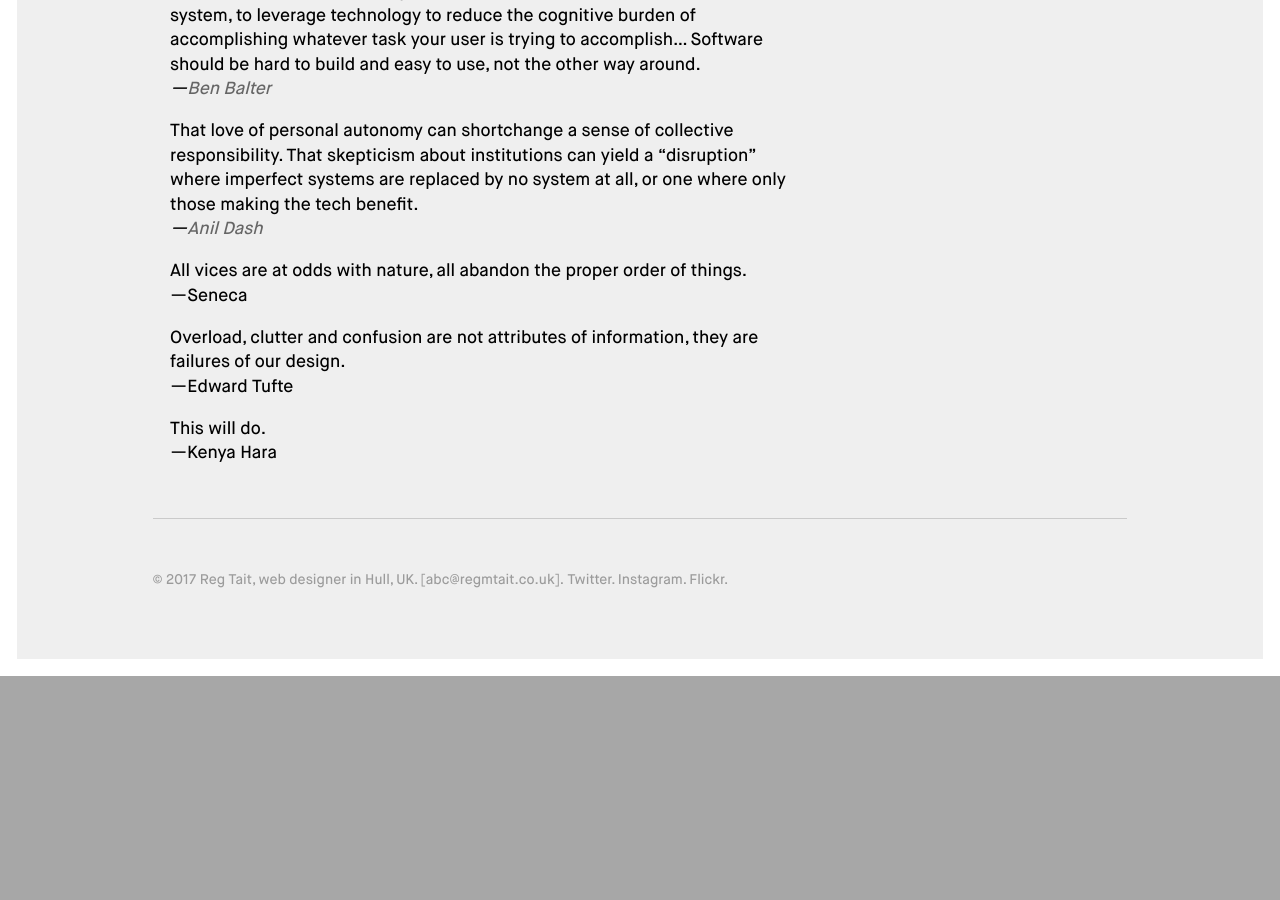
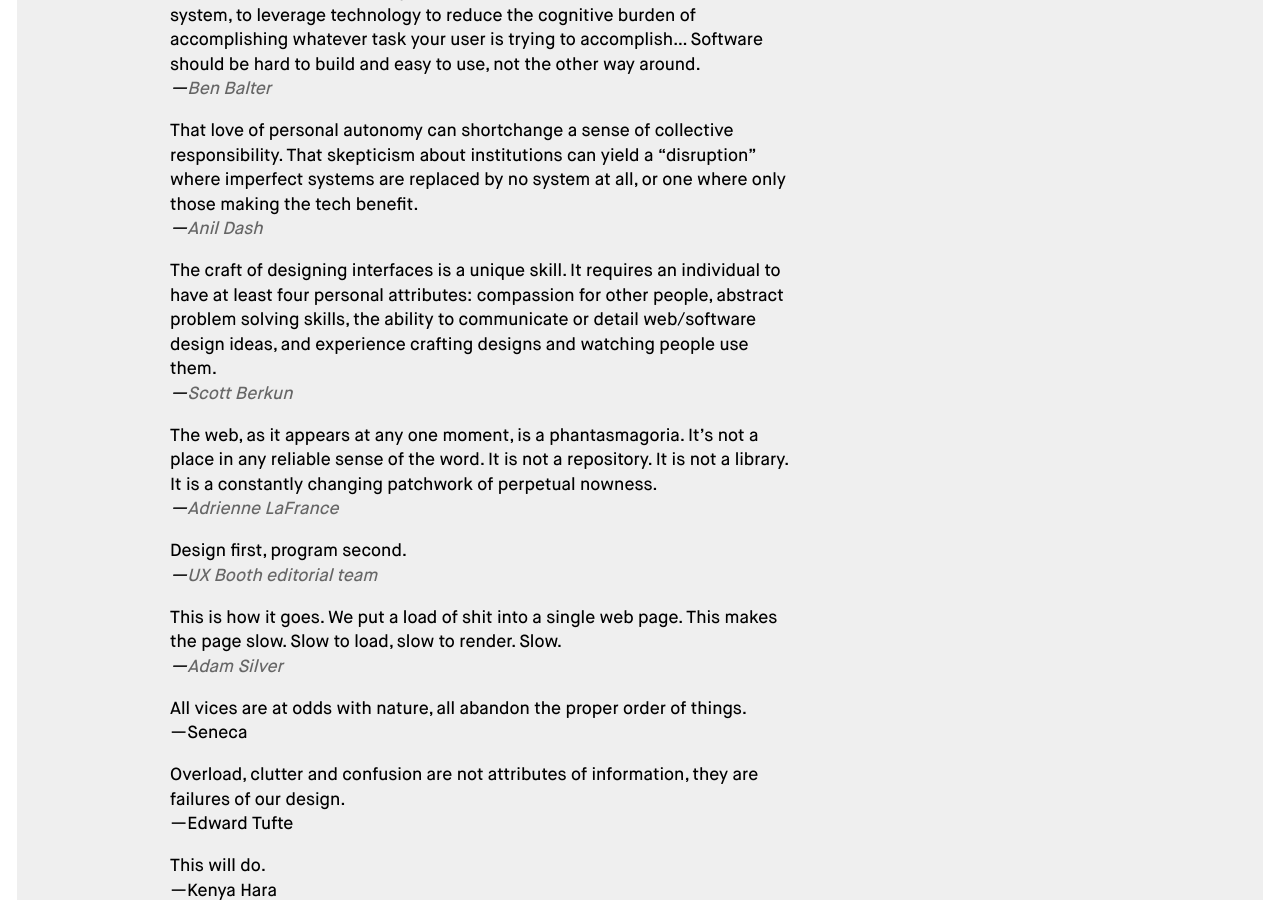
Before and after one commit to regmtait/regmtait.co.uk, a Jekyll site: the page built from quotes.md, in a window 1280 px wide and 900 px high, scrolled down 836 px. Built offline with Jekyll 4.4.1, drawn with Linux system fonts in a browser that asks for light colours; before the commit the page ends 1512 px from its top, so only the background shows below that.

Commit message:
Extra quotes

```diff
--- a/quotes.md
+++ b/quotes.md
@@ -34,6 +34,18 @@
 > That love of personal autonomy can shortchange a sense of collective responsibility. That skepticism about institutions can yield a “disruption” where imperfect systems are replaced by no system at all, or one where only those making the tech benefit.
 <br><cite>—[Anil Dash](https://medium.com/make-better-software/software-matters-in-the-world-f24d25b255d7)</cite>
 
+> The craft of designing interfaces is a unique skill. It requires an individual to have at least four personal attributes: compassion for other people, abstract problem solving skills, the ability to communicate or detail web/software design ideas, and experience crafting designs and watching people use them.
+<br><cite>—[Scott Berkun](http://scottberkun.com/essays/22-the-list-of-reasons-ease-of-use-doesnt-happen-on-engineering-projects/)</cite>
+
+> The web, as it appears at any one moment, is a phantasmagoria. It’s not a place in any reliable sense of the word. It is not a repository. It is not a library. It is a constantly changing patchwork of perpetual nowness.
+<br><cite>—[Adrienne LaFrance](https://www.theatlantic.com/technology/archive/2015/10/raiders-of-the-lost-web/409210/)</cite>
+
+> Design first, program second.
+<br><cite>—[UX Booth editorial team](http://www.uxbooth.com/articles/complete-beginners-guide-to-interaction-design/)</cite>
+
+> This is how it goes. We put a load of shit into a single web page. This makes the page slow. Slow to load, slow to render. Slow.
+<br><cite>—[Adam Silver](https://adamsilver.io/articles/designing-for-performance/)</cite>
+
 > All vices are at odds with nature, all abandon the proper order of things.<br>—Seneca
 
 > Overload, clutter and confusion are not attributes of information, they are failures of our design.<br>—Edward Tufte
```
